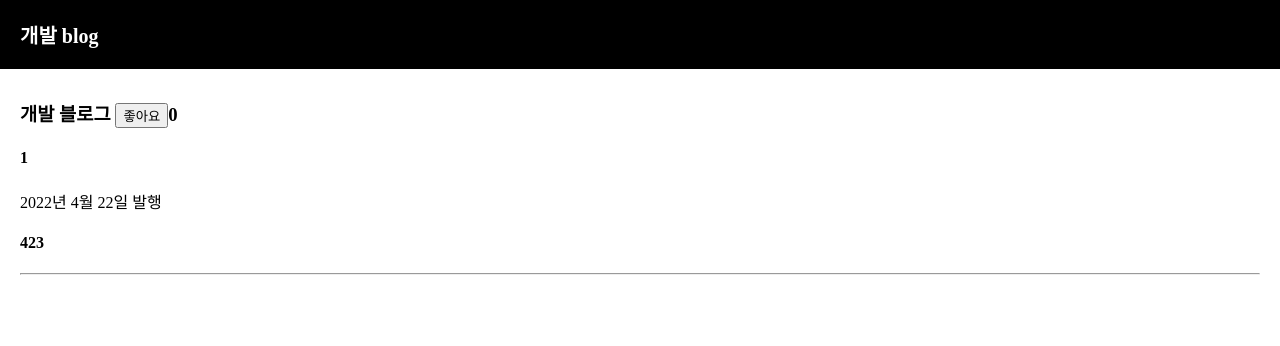
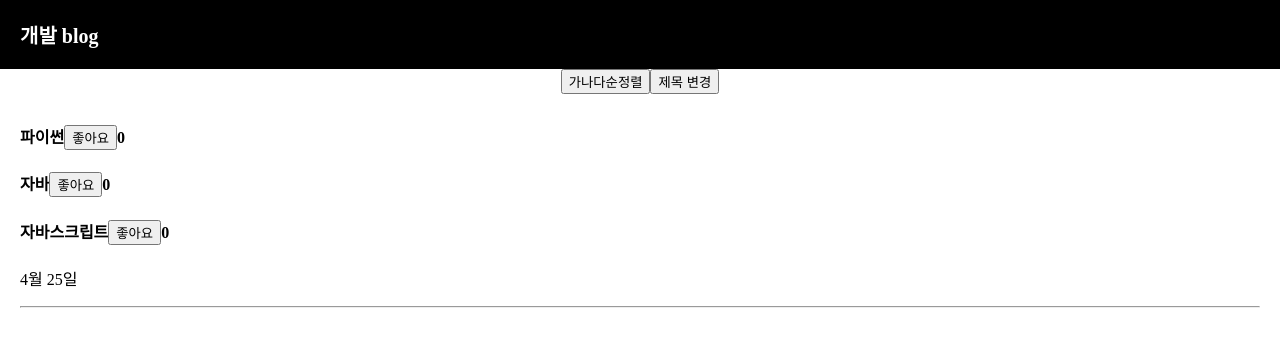
Before and after one commit to whddnjs1715/CreateWebsite, a React (Create React App) app: page / in a window 1280 px wide. Shown: the top 346 px of the page. Built offline with nearby package versions, Linux system fonts and the light colour scheme.

Commit message:
버튼  추가

```diff
--- a/src/App.js
+++ b/src/App.js
@@ -3,26 +3,46 @@ import { useState } from 'react';
 
 const App = () => {
   const posts = '개발 블로그';
-  const [name, setName] = useState('언어 추천', '파이썬', '자바', '자바스크립트');
+  const [name, setName] = useState(['파이썬', '자바', '자바스크립트']);
   const [num, setNum] = useState([1, 2, 3]);
   const [good, setGood] = useState(0);
   const beGood = () => {
     setGood(good + 1);
+  };
+  const nameChange = () => {
+    let copy = [...name];
+    name[0] === '파이썬' ? (copy[0] = 'Swift') : (copy[0] = '파이썬');
+    setName(copy);
+  };
+  const sortArray = () => {
+    let arr = [...name];
+    arr.sort();
+    setName(arr);
   };
   return (
     <div className="App">
       <div className="black-nav">
         <div>개발 blog</div>
       </div>
+      <button onClick={sortArray}>가나다순정렬</button>
+      <button onClick={nameChange}>제목 변경</button>
       <div className="list">
-        <h3>
-          {posts} <button onClick={beGood}>좋아요</button>
-          {good}
-        </h3>
-        <h4>{num[0]}</h4>
-        <h4>{setNum[(num[0] = 4)]}</h4>
-        <p>2022년 4월 22일 발행</p>
-        <h4>{num}</h4>
+        <h4>
+          {name[0]}
+          <button onClick={beGood}>좋아요</button>
+          <span>{good}</span>
+        </h4>
+        <h4>
+          {name[1]}
+          <button onClick={beGood}>좋아요</button>
+          <span>{good}</span>
+        </h4>
+        <h4>
+          {name[2]}
+          <button onClick={beGood}>좋아요</button>
+          <span>{good}</span>
+        </h4>
+        <p>4월 25일</p>
         <hr />
       </div>
     </div>
```
